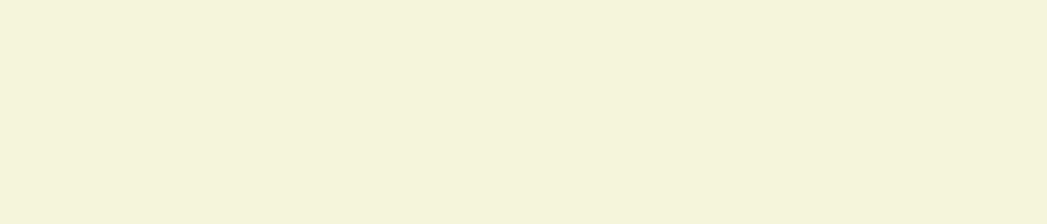
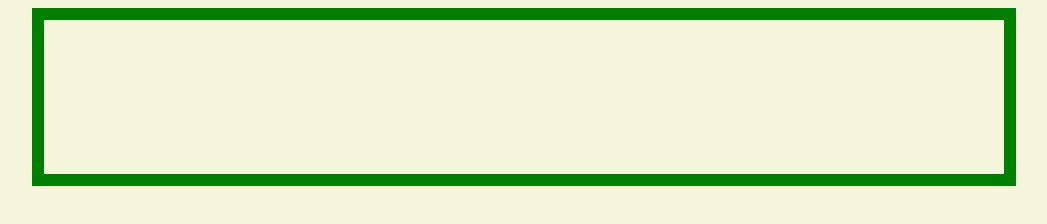
Before and after one commit to pdiddychickenpunk/CS-469-Weather-Retriever, a plain HTML site: page index.html in a window 1280 px wide. Shown: the whole page, without its empty margins (116-1163 px from the left). Drawn offline with Linux system fonts and the light colour scheme.

Commit message:
add grid row start and end for greeting area

```diff
--- a/css/main.css
+++ b/css/main.css
@@ -6,8 +6,8 @@
 .appCanvas {
 
     display: grid;
-    grid-template-rows: repeat(10,1fr);
-    grid-template-columns: repeat(10,1fr);
+    grid-template-rows: repeat(9,1fr);
+    grid-template-columns: repeat(9,1fr);
     height: 100vh;
     width: 100%;
 }
@@ -17,6 +17,9 @@
     display: flex;
     grid-column-start: 2;
     grid-column-end: 9;
+    grid-row-start: 1;
+    grid-row-end: 3;
+    border: 12px solid green;
 }
 
 
```
